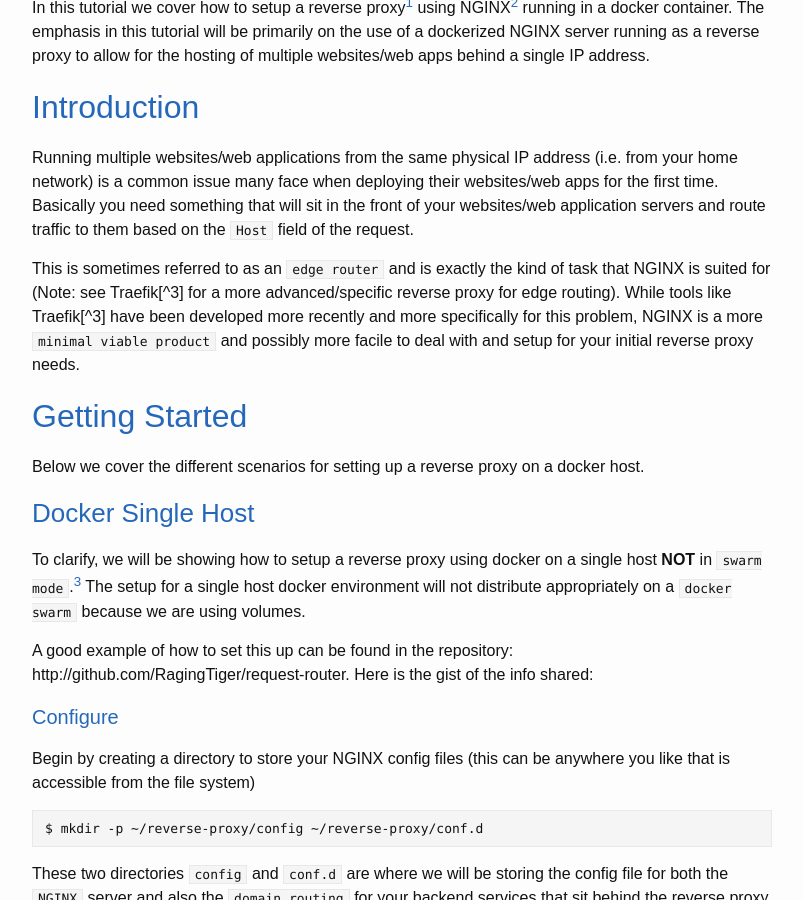
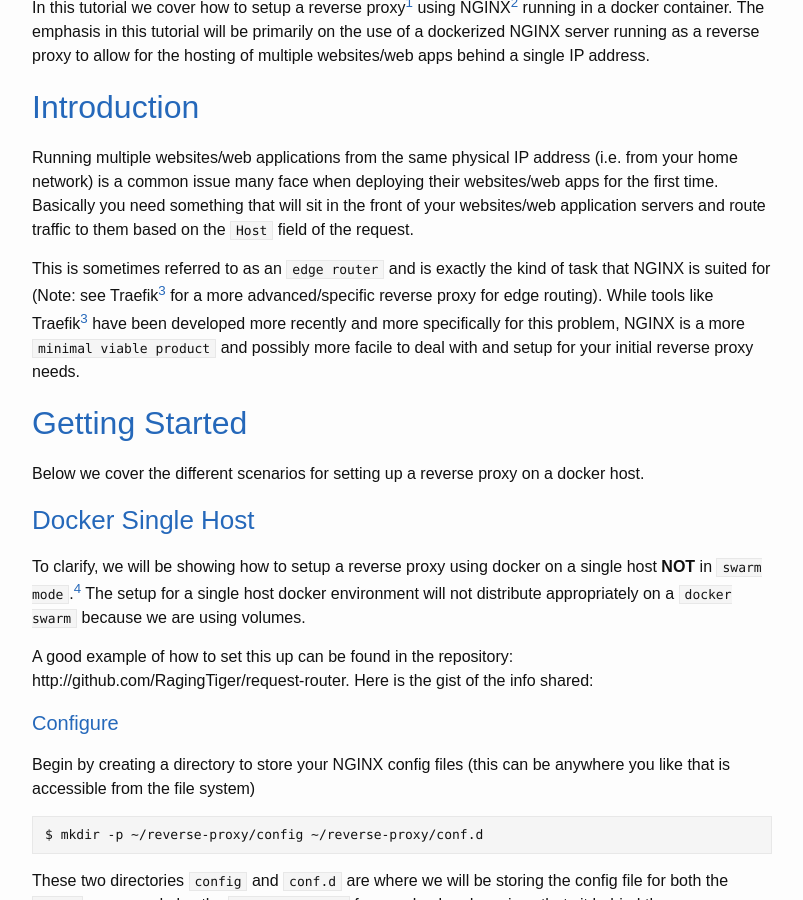
Before and after one commit to RagingTiger/RagingTiger.github.io, a Jekyll site: the page built from _posts/2019-12-12-docker-reverse-proxy.md, in a window 1280 px wide and 900 px high, scrolled down 663 px. Shown: the whole window, without its empty margins (238-1041 px from the left). Built offline with Jekyll 4.4.1, drawn with Linux system fonts in a browser that asks for light colours; some of the changed text lies outside the part shown.

Commit message:
Fixing reference to Traefik

```diff
--- a/_posts/2019-12-12-docker-reverse-proxy.md
+++ b/_posts/2019-12-12-docker-reverse-proxy.md
@@ -33,8 +33,8 @@ in the front of your websites/web application servers and route traffic to them
 based on the `Host` field of the request.
 
 This is sometimes referred to as an `edge router` and is exactly the kind of
-task that NGINX is suited for (Note: see Traefik[^3] for a more advanced/specific
-reverse proxy for edge routing). While tools like Traefik[^3] have been
+task that NGINX is suited for (Note: see Traefik[^fn3] for a more advanced/specific
+reverse proxy for edge routing). While tools like Traefik[^fn3] have been
 developed more recently and more specifically for this problem, NGINX is a more
 `minimal viable product` and possibly more facile to deal with and setup for
 your initial reverse proxy needs.
```
